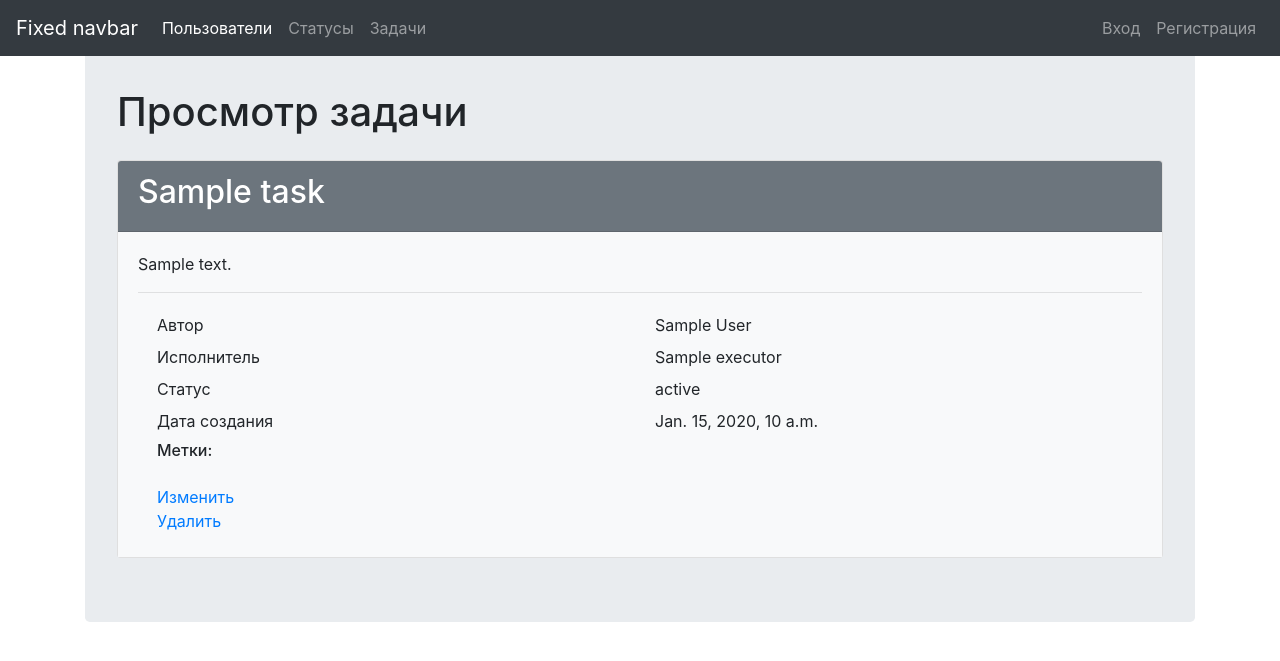
After one commit to Chudilo4/python-project-52, a Django app: template templates/task_detail.html in a window 1280 px wide. The commit adds this page. Shown: the top 661 px of the page. Run offline with Django 4.2, Linux system fonts and the light colour scheme; the template is opened without the code that fills it: most values are stand-ins (such as "Sample title", 1, 10 or a date in 2020); some libraries are stand-ins or nearby versions.

Commit message:
тра та та

```diff
--- a/templates/base.html
+++ b/templates/base.html
@@ -25,7 +25,7 @@
             <a class="nav-link" href="{% url 'status_list' %}">Статусы</a>
           </li>
           <li class="nav-item">
-            <a class="nav-link disabled" href="#" tabindex="-1" aria-disabled="true">Disabled</a>
+            <a class="nav-link" href="{% url 'task_list' %}" tabindex="-1" aria-disabled="true">Задачи</a>
           </li>
         </ul>
           {% if request.user.is_authenticated %}
--- /dev/null
+++ b/templates/task_detail.html
@@ -0,0 +1,47 @@
+{% extends 'base.html' %}
+{% load bootstrap4 %}
+{% block content %}
+    <h1 class="my-4">Просмотр задачи</h1>
+    <div class="card">
+  <div class="card-header bg-secondary text-white">
+    <h2>{{ task.name }}</h2>
+  </div>
+  <div class="card-body bg-light">
+    <p>{{ task.description }}</p>
+    <hr>
+    <div class="container">
+      <div class="row p-1">
+        <div class="col">Автор</div>
+        <div class="col">{{ task.author }}</div>
+      </div>
+      <div class="row p-1">
+        <div class="col">Исполнитель</div>
+        <div class="col">{{ task.executor }}</div>
+      </div>
+      <div class="row p-1">
+        <div class="col">Статус</div>
+        <div class="col">{{ task.status }}</div>
+      </div>
+      <div class="row p-1">
+        <div class="col">Дата создания</div>
+        <div class="col">{{ task.created_time }}</div>
+      </div>
+      <div class="row p-1">
+        <div class="col">
+          <h6>Метки:</h6>
+          <ul>
+
+          </ul>
+        </div>
+      </div>
+      <div class="row p-1">
+        <div class="col">
+          <a href="{% url 'task_update' task.pk %}">Изменить</a>
+          <br>
+          <a href="{% url 'task_delete' task.pk %}">Удалить</a>
+        </div>
+      </div>
+    </div>
+  </div>
+</div>
+{% endblock %}
```
Also changed, not shown: task_manager/forms.py (+7 -1 lines), task_manager/urls.py (+6 -1 lines), templates/task_create.html (added, +10 -0 lines), templates/task_delete.html (added, +10 -0 lines), templates/task_list.html (added, +38 -0 lines), templates/task_update.html (added, +10 -0 lines).
